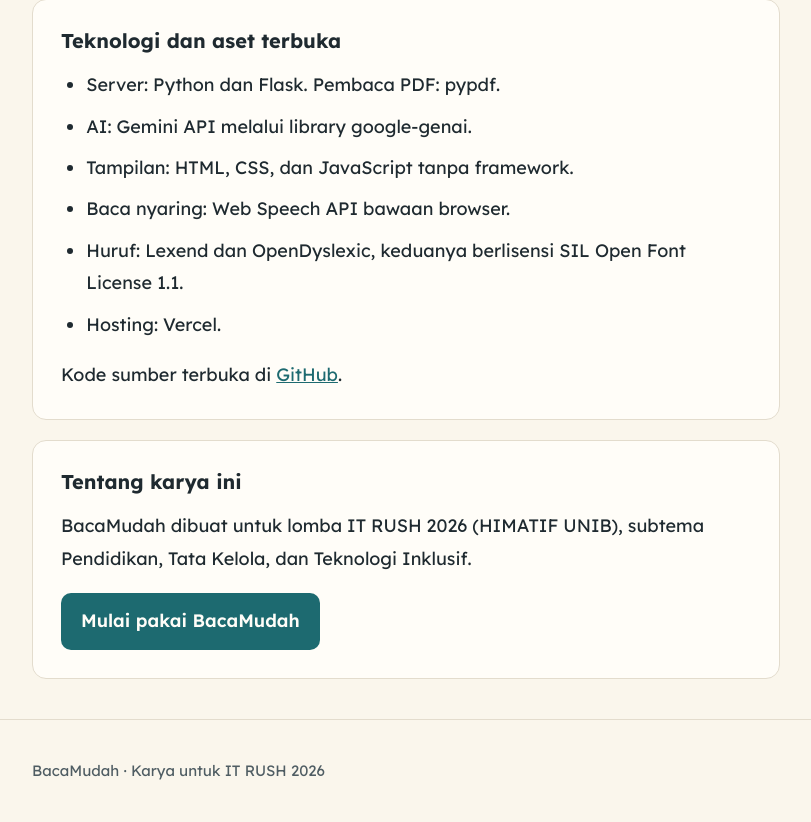
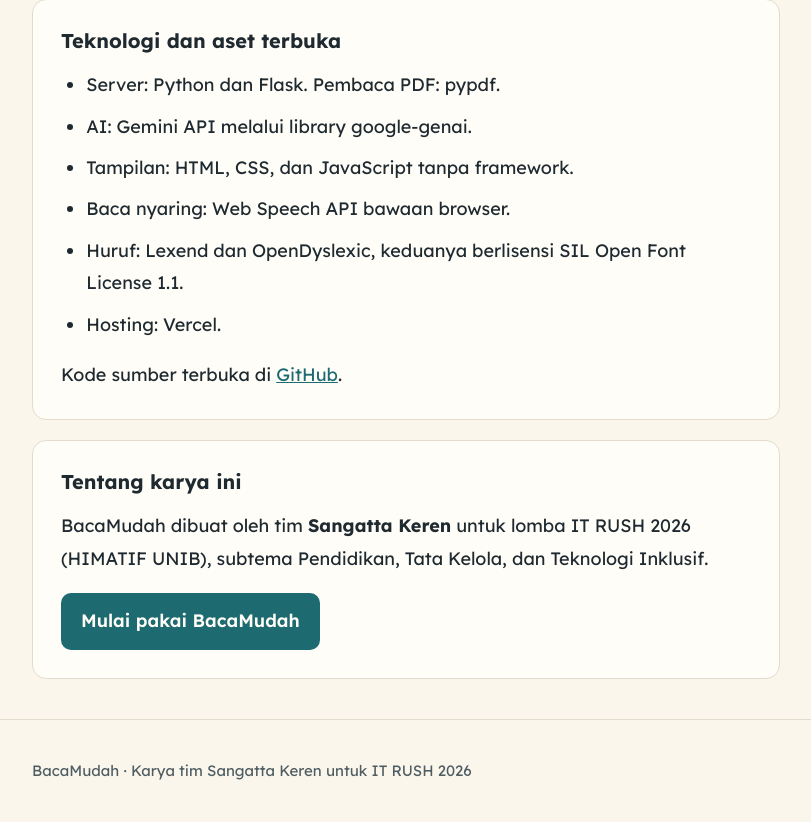
Before and after one commit to Bimm-Boo/bacamudah, a Flask app: page /tentang in a window 1280 px wide. Shown: the part 3246-4068 px from the top of the page, without its empty margins (234-1045 px from the left). Run offline with Flask 3, Linux system fonts and the light colour scheme.

Commit message:
Cantumkan nama tim Sangatta Keren di halaman Tentang dan footer
Co-Authored-By: Claude Opus 5.5 <noreply@anthropic.com>

```diff
--- a/templates/base.html
+++ b/templates/base.html
@@ -34,7 +34,7 @@
 
   <footer class="site-footer">
     <div class="container">
-      <p>BacaMudah · Karya untuk IT RUSH 2026</p>
+      <p>BacaMudah · Karya tim Sangatta Keren untuk IT RUSH 2026</p>
     </div>
   </footer>
 
--- a/templates/tentang.html
+++ b/templates/tentang.html
@@ -97,7 +97,7 @@
 
 <section class="card about reading-text" aria-labelledby="judul-karya">
   <h2 id="judul-karya">Tentang karya ini</h2>
-  <p>BacaMudah dibuat untuk lomba IT RUSH 2026 (HIMATIF UNIB), subtema Pendidikan, Tata Kelola, dan Teknologi Inklusif.</p>
+  <p>BacaMudah dibuat oleh tim <strong>Sangatta Keren</strong> untuk lomba IT RUSH 2026 (HIMATIF UNIB), subtema Pendidikan, Tata Kelola, dan Teknologi Inklusif.</p>
   <p><a class="btn btn-primary" href="{{ url_for('index') }}">Mulai pakai BacaMudah</a></p>
 </section>
 {% endblock %}
```
